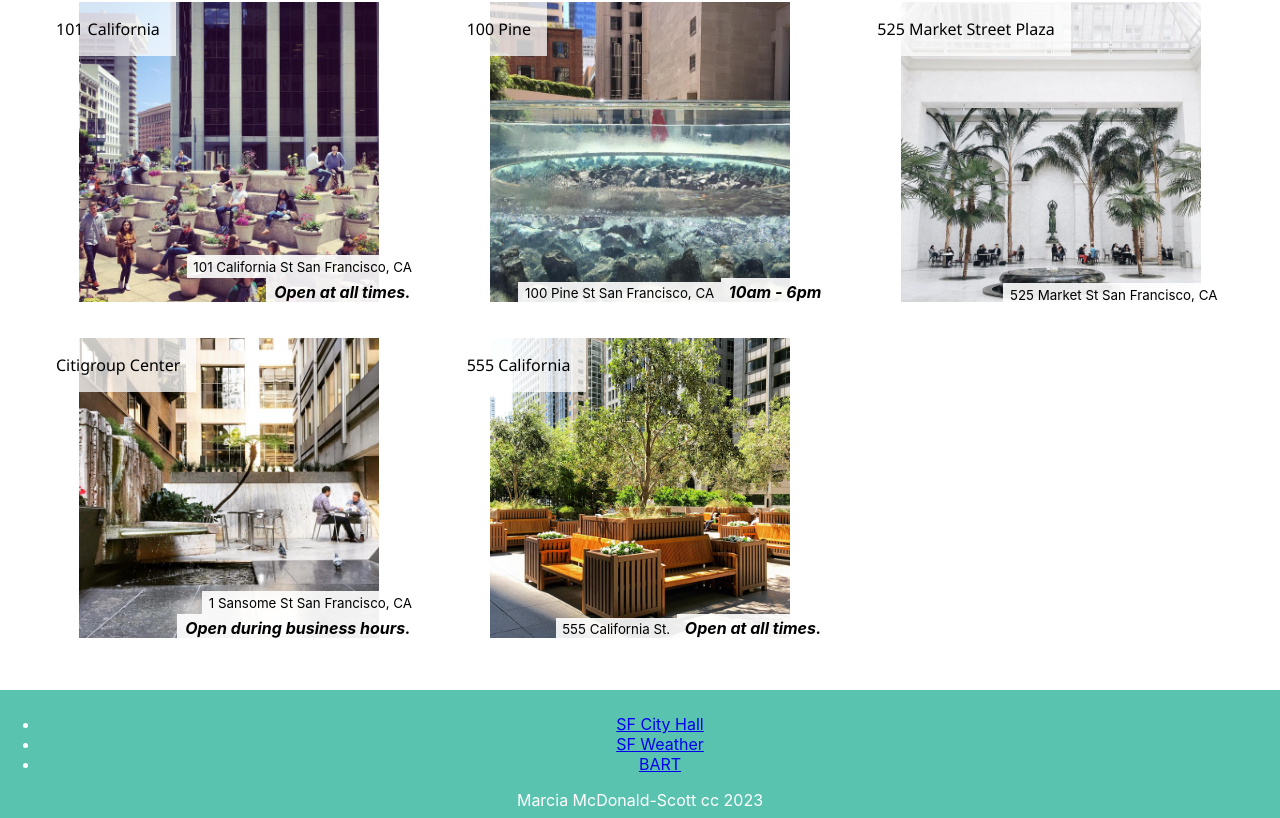
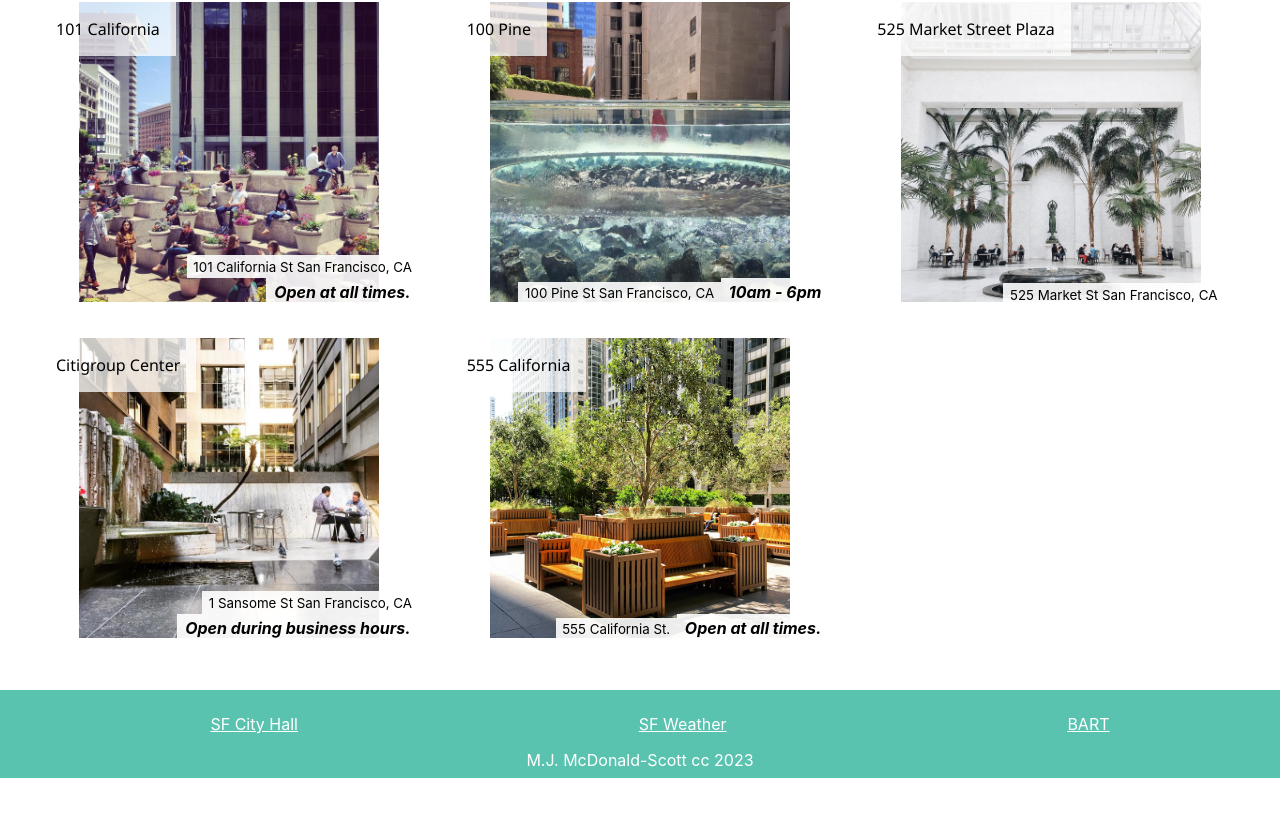
Before and after one commit to mcdott/1320-react-tutorial-sfpopos, a React (Create React App) app: page / in a window 1280 px wide. Shown: the part 950-1768 px from the top of the page. After the commit the page ends 1728 px from the top, so only its background shows below. Built offline with nearby package versions, Linux system fonts and the light colour scheme.

Commit message:
Made footer sticky

```diff
--- a/src/components/Footer/Footer.css
+++ b/src/components/Footer/Footer.css
@@ -1,8 +1,37 @@
+.Footer {
+  background-color: #5ac3b0;
+  color: #fff;
+  margin-top: 2rem;
+  padding-top: 0.5rem;
+  padding-bottom: 0.5rem;
+  flex-shrink: 0;
+}
 
-.Footer {
-    background-color: #5ac3b0;
-    color: #fff;
-    margin-top: 2rem;
-    padding-top: 0.5rem;
-    padding-bottom: 0.5rem;
+.FooterLinks {
+  display: flex;
+  justify-content: space-around;
+  list-style: none;
 }
+
+.FooterLinks a {
+  color: #fff;
+}
+
+.FooterLinks a:hover,
+.FooterLinks a:active {
+  color: #fff;
+}
+
+@media (max-width: 768px) {
+  .FooterLinks {
+    flex-direction: column;
+    align-items: center;
+  }
+}
+
+@media (max-width: 576px) {
+  .Footer {
+    font-size: 0.8rem;
+    text-align: center;
+  }
+}
--- a/src/components/Footer/Footer.js
+++ b/src/components/Footer/Footer.js
@@ -1,19 +1,30 @@
 import React from "react";
-import './Footer.css'
+import "./Footer.css";
 
 function Footer() {
   const date = new Date().getFullYear();
-    return(
-      <div className="Footer">
-        <footer>
-          <ul>
-            <li><a href="https://sf.gov/location/san-francisco-city-hall">SF City Hall</a></li>
-            <li><a href="https://www.accuweather.com/en/us/san-francisco/94103/weather-forecast/347629">SF Weather</a></li>
-            <li><a href="https://www.bart.gov/">BART</a></li>
-          </ul>
-          Marcia McDonald-Scott cc {date}</footer>
-        </div>
-    );
+  return (
+    <div className='Footer'>
+      <footer>
+        <ul className='FooterLinks'>
+          <li>
+            <a href='https://sf.gov/location/san-francisco-city-hall'>
+              SF City Hall
+            </a>
+          </li>
+          <li>
+            <a href='https://www.accuweather.com/en/us/san-francisco/94103/weather-forecast/347629'>
+              SF Weather
+            </a>
+          </li>
+          <li>
+            <a href='https://www.bart.gov/'>BART</a>
+          </li>
+        </ul>
+        M.J. McDonald-Scott cc {date}
+      </footer>
+    </div>
+  );
 }
 
 export default Footer;
```
